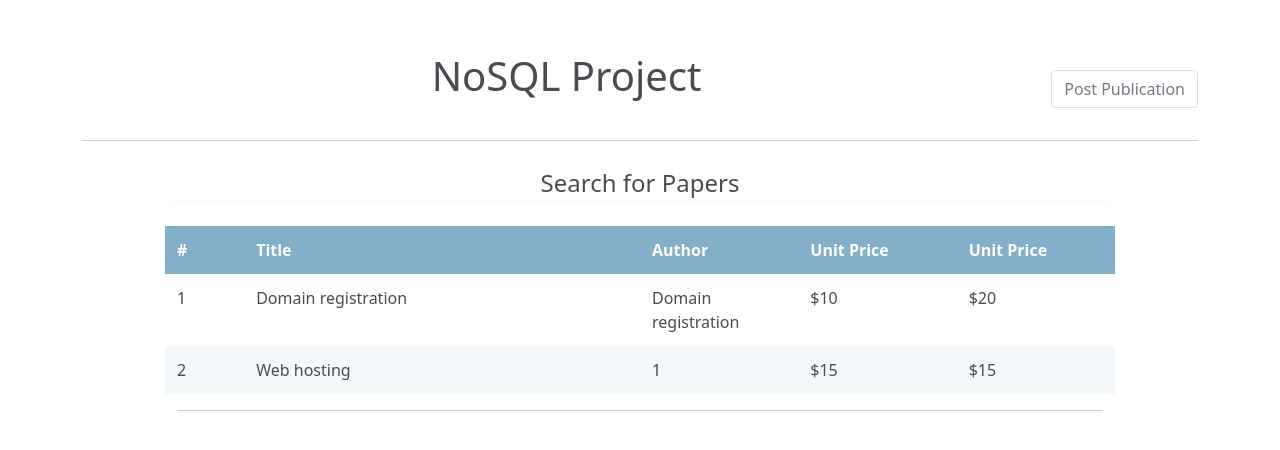
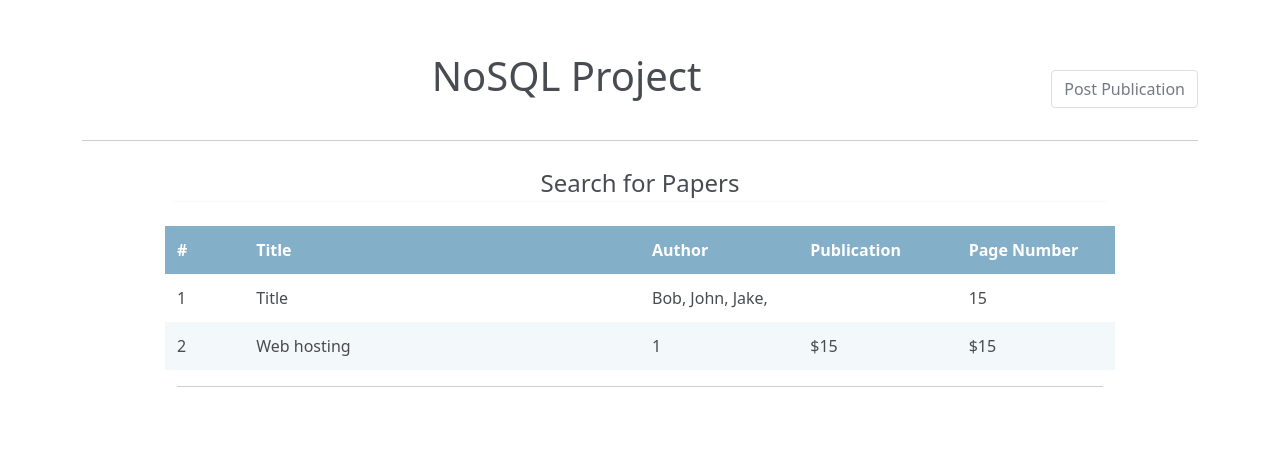
Before and after one commit to IJoseph2021/NoSQLProject, a React (Create React App) app in the folder frontend/: page / in a window 1280 px wide. Shown: the top 450 px of the page. Built offline with nearby package versions, Linux system fonts and the light colour scheme.

Commit message:
listing added

```diff
--- a/frontend/src/Components/SearchBar.js
+++ b/frontend/src/Components/SearchBar.js
@@ -4,6 +4,52 @@ import './SearchBar.css'
 import CloseIcon from "@material-ui/icons/Close";
 
 export class SearchBar extends React.Component {
+
+
+    state = {
+        reRender: [1,2,3,4,5],
+        paper: [
+            {id: 1,
+            title: "Title",
+            authors: ["Bob", "John", "Jake"],
+            url: "",
+            journal: false,
+            pageNumber: 15,
+            year: "",
+            journalNumber: ""}
+        ]
+    }
+
+
+    renderList(){
+        return <>
+				<div className="dataResult">
+					{this.state.paper.map((paper) => {
+						return <>
+                            <div class="row mb-2 mb-sm-0 py-25">
+                                <div class="d-none d-sm-block col-1">{paper.id}</div>
+                                <div class="col-9 col-sm-5">{paper.title}</div>
+                                <div class="d-none d-sm-block col-2">
+                                    {
+                                        paper.authors.map((name) => {
+                                            return<>
+                                                <a>
+                                                    {name+ ", "}
+                                                </a>
+                                            </>
+                                        })
+                                    }
+                                </div>
+                                <div class="d-none d-sm-block col-2 text-95">{paper.journal}</div>
+                                <div class="col-2 text-secondary-d2">{paper.pageNumber}</div>
+                            </div>
+                        </>
+					})}
+				</div>
+			</>
+
+    }
+
     render () {
         return <>
 
@@ -29,34 +75,23 @@ export class SearchBar extends React.Component {
             <div class="col-12 col-lg-10 offset-lg-1">
                 <div class="row">
                         <div class="text-center text-150">
-
                             <span class="text-default-d3">Search for Papers</span>
                         </div>
                 </div>
 
-
                 <hr class="row brc-default-l1 mx-n1 mb-4" />
-
-
 
                 <div class="mt-4">
                     <div class="row text-600 text-white bgc-default-tp1 py-25">
                         <div class="d-none d-sm-block col-1">#</div>
                         <div class="col-9 col-sm-5">Title</div>
                         <div class="d-none d-sm-block col-4 col-sm-2">Author</div>
-                        <div class="d-none d-sm-block col-sm-2">Unit Price</div>
-                        <div class="d-none d-sm-block col-sm-2">Unit Price</div>
-
+                        <div class="d-none d-sm-block col-sm-2">Publication</div>
+                        <div class="d-none d-sm-block col-sm-2">Page Number</div>
                     </div>
 
                     <div class="text-95 text-secondary-d3">
-                        <div class="row mb-2 mb-sm-0 py-25">
-                            <div class="d-none d-sm-block col-1">1</div>
-                            <div class="col-9 col-sm-5">Domain registration</div>
-                            <div class="d-none d-sm-block col-2">Domain  registration</div>
-                            <div class="d-none d-sm-block col-2 text-95">$10</div>
-                            <div class="col-2 text-secondary-d2">$20</div>
-                        </div>
+                        {this.renderList()}
 
                         <div class="row mb-2 mb-sm-0 py-25 bgc-default-l4">
                             <div class="d-none d-sm-block col-1">2</div>
```
Also changed, not shown: frontend/src/Components/ViewAuthor.js (added, +26 -0 lines), frontend/src/Components/ViewPaper.js (added).
